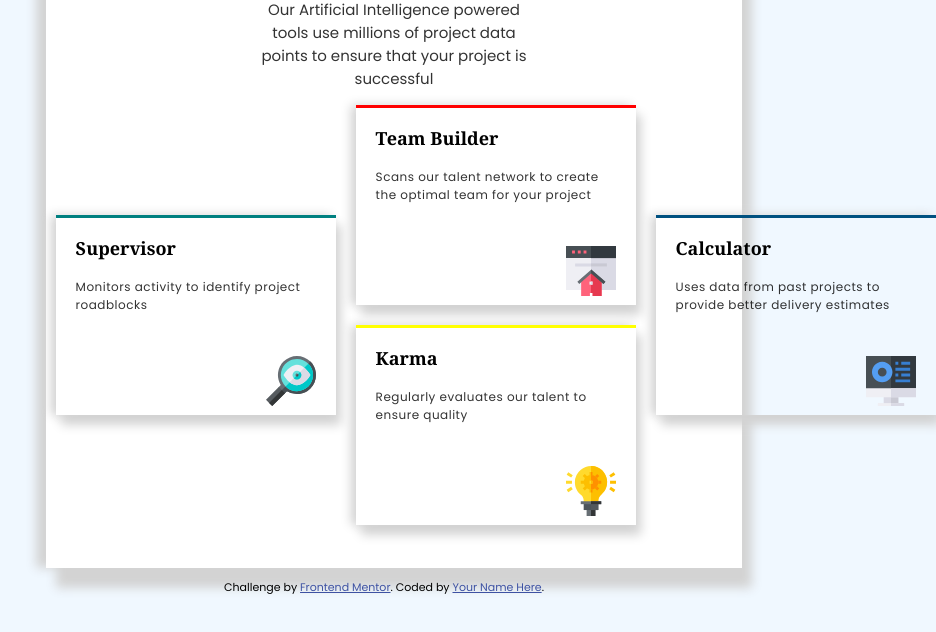
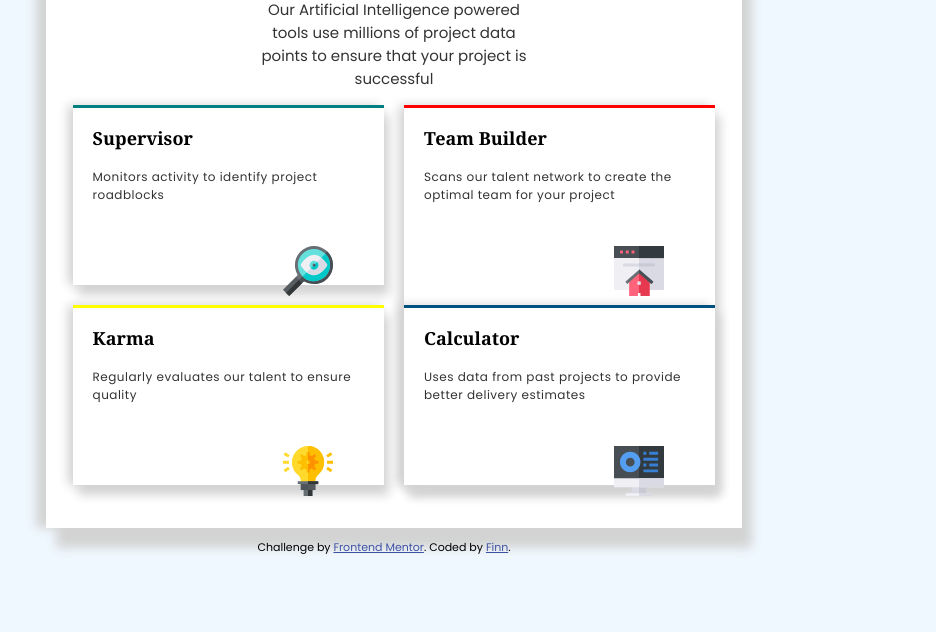
Before and after one commit to Finniki/four-card-feature-section, a plain HTML site: page index.html in a window 768 px wide. Shown: the part 144-776 px from the top of the page, 936 px wide, since content can reach past the window. Drawn offline with Linux system fonts and the light colour scheme.

Commit message:
update html and css files with corrections

```diff
--- a/index.html
+++ b/index.html
@@ -74,7 +74,7 @@
         Challenge by
         <a href="https://www.frontendmentor.io?ref=challenge" target="_blank"
           >Frontend Mentor</a
-        >. Coded by <a href="#">Your Name Here</a>.
+        >. Coded by <a href="#">Finn</a>.
       </p>
     </footer>
   </body>
--- a/styles.css
+++ b/styles.css
@@ -75,20 +75,18 @@ img {
   width: 50px;
 }
 
-@media screen and (max-width: 420px) {
+@media screen and (min-width: 370px) and (max-width: 576px) {
   .card {
     width: auto;
-    background-color: aqua;
   }
   h1,
   h2 {
     min-width: 90%;
-    color: white;
   }
   header > p {
-    border: 1px solid green;
-    display: hidden;
-    color: white;
+    padding-left: 0;
+    margin: 0 auto 20px;
+    min-width: 70%;
   }
   .content {
     display: flex;
@@ -96,3 +94,31 @@ img {
     padding: 10px;
   }
 }
+@media screen and (min-width: 576px) and (max-width: 900px) {
+  .card {
+    width: auto;
+    padding: 10px;
+  }
+  .content {
+    width: 95%;
+    display: grid;
+    grid-template-columns: 1fr 1fr;
+    grid-template-rows: 180px 180px;
+  }
+  .supervisor {
+    grid-area: 1/1/2/2;
+    border-top: 3px solid teal;
+  }
+  .builder {
+    grid-area: 1/2/3/3;
+    border-top: 3px solid red;
+  }
+  .karma {
+    grid-area: 2/1/2/2;
+    border-top: 3px solid yellow;
+  }
+  .calculator {
+    grid-area: 2/2/3/3;
+    border-top: 3px solid rgb(0, 81, 128);
+  }
+}
```
